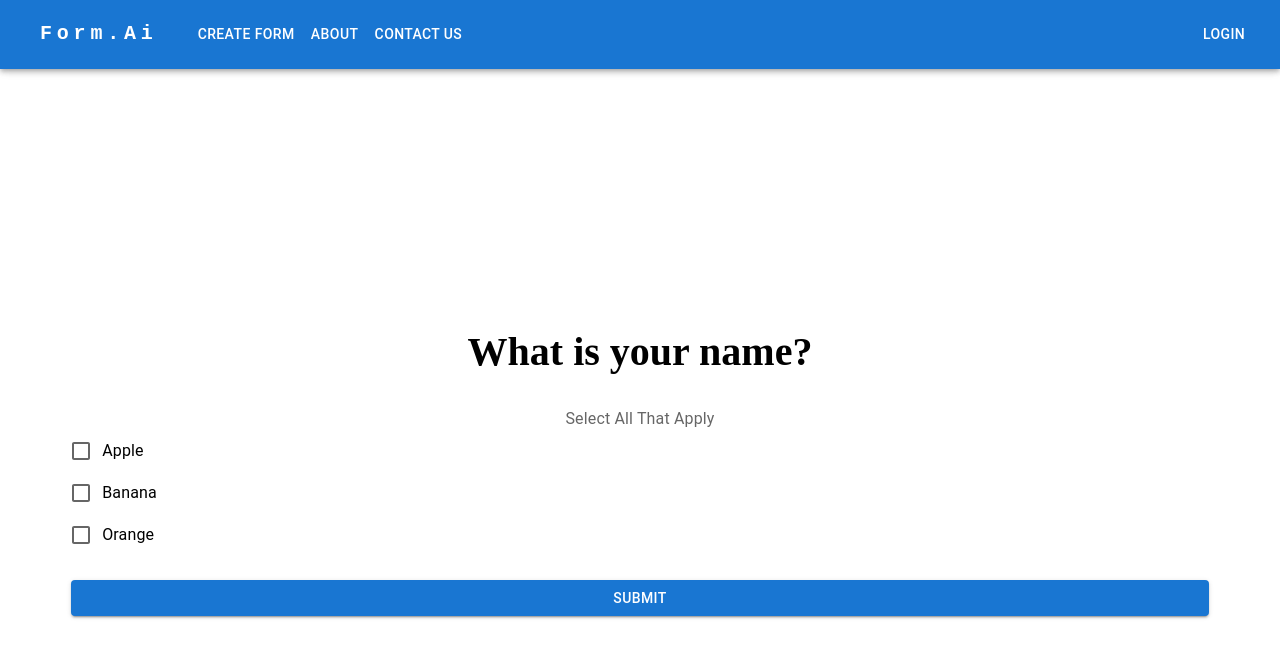
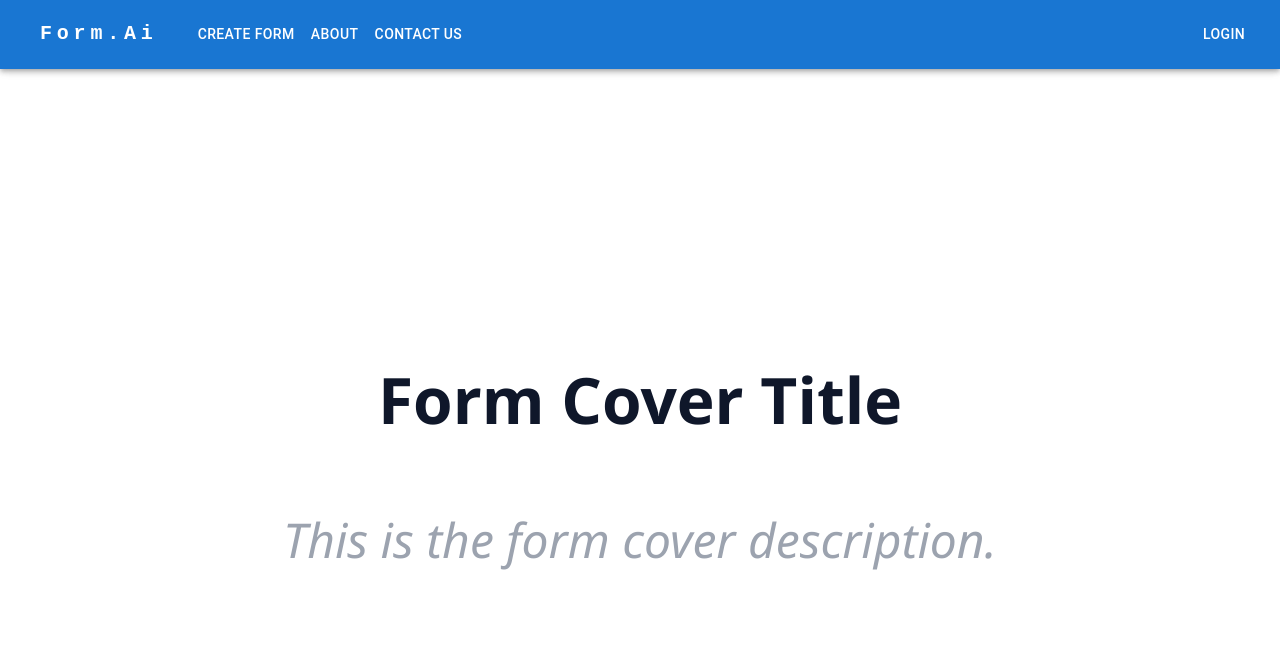
Before and after one commit to nalin-programmer/Form-AI, a React (Vite) app: page /forms/create in a window 1280 px wide. Shown: the top 658 px of the page. Built offline with nearby package versions, Linux system fonts and the light colour scheme; some icons are missing.

Commit message:
added form cover component

```diff
--- /dev/null
+++ b/src/component.jsx/formCoverComponent.jsx
@@ -0,0 +1,18 @@
+import React, { useState } from 'react'
+import { ReactTyped } from 'react-typed';
+
+export default function FormCoverComponent({ title, description }) {
+    const [showInput, setShowInput] = useState(false);
+    return (
+        <div className="question-container">
+            <ReactTyped
+                className="question-text form-cover-title"
+                strings={[title || ""]}
+                typeSpeed={parseInt(import.meta.env.VITE_REACT_APP_TYPE_SPEED) || 50}
+                showCursor={false}
+                onComplete={() => setShowInput(true)}
+            />
+            {showInput && <p className='form-cover-description'>{description}</p>}
+        </div>
+    )
+}
--- a/src/index.css
+++ b/src/index.css
@@ -84,3 +84,18 @@
   background: #22d3ee;
   color: #0f172a;
 }
+
+.form-cover-title {
+  font-size: 4rem;
+  color: #0f172a;
+  margin-bottom: 1rem;
+  font-family: 'Segoe UI', Tahoma, Geneva, Verdana, sans-serif;
+}
+
+.form-cover-description {
+  font-size: 3rem;
+  color: #9ca3af;
+  margin-bottom: 1rem;
+  font-family: 'Segoe UI', Tahoma, Geneva, Verdana, sans-serif;
+  font-style: italic;
+}
--- a/src/pages/createForm.jsx
+++ b/src/pages/createForm.jsx
@@ -1,10 +1,12 @@
 import React from 'react'
 import QuestionComponent from '../component.jsx/questionComponent'
+import FormCoverComponent from '../component.jsx/formCoverComponent'
 
 export default function CreateForm() {
   return (
     <div className="full-width">
-      <QuestionComponent question="What is your name?" response_type="multiple_correct" options={["Apple", "Banana", "Orange"]} onSubmitResponse={(response) => console.log(response)} />
+      <FormCoverComponent title="Form Cover Title" description="This is the form cover description." />
+      {/* <QuestionComponent question="What is your name?" response_type="multiple_correct" options={["Apple", "Banana", "Orange"]} onSubmitResponse={(response) => console.log(response)} /> */}
     </div>
   )
 }
```
